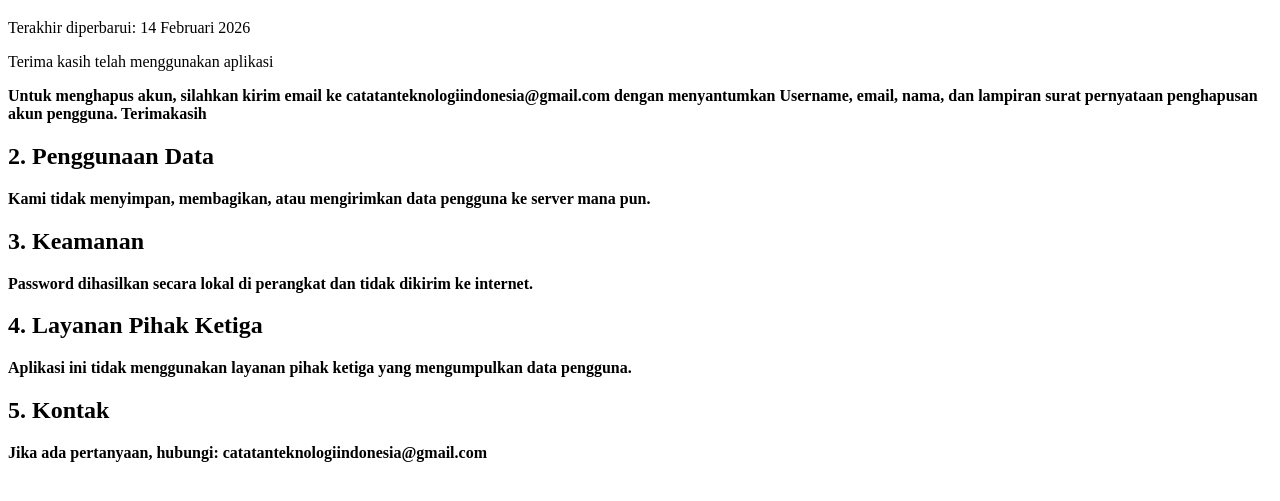
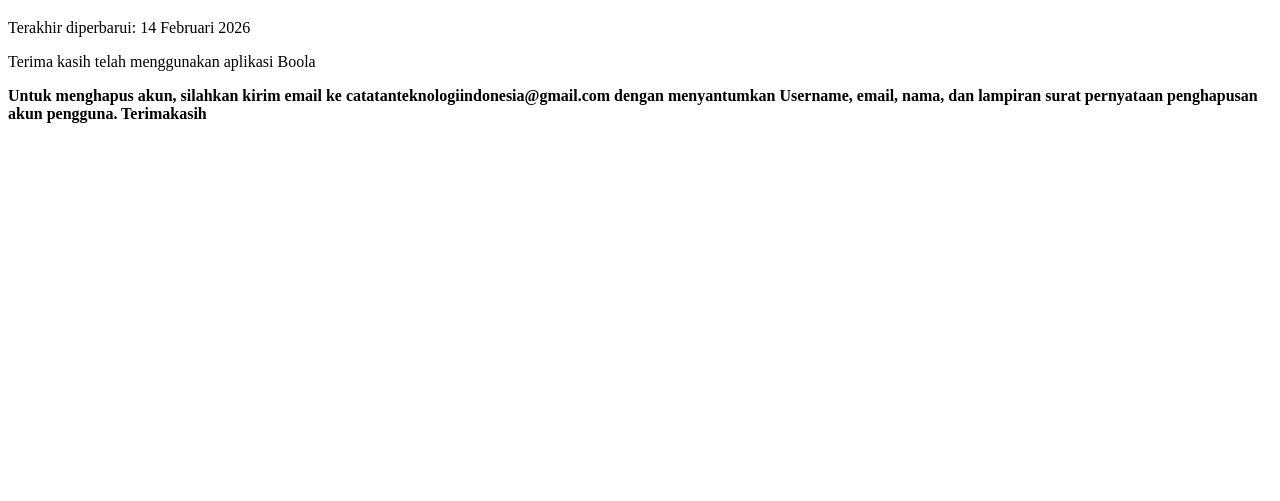
Before and after one commit to catatanteknologiindonesia-png/boola, a plain HTML site: page penghapusan_akun.html in a window 1280 px wide. Shown: the part 61-562 px from the top of the page. Drawn offline with Linux system fonts and the light colour scheme.

Commit message:
Update penghapusan_akun.html

```diff
--- a/penghapusan_akun.html
+++ b/penghapusan_akun.html
@@ -8,21 +8,8 @@
 <h1>Penghapusan Akun</h1>
 <p>Terakhir diperbarui: 14 Februari 2026</p>
 
-<p>Terima kasih telah menggunakan aplikasi <b>
+<p>Terima kasih telah menggunakan aplikasi Boola <b>
 
 <p>Untuk menghapus akun, silahkan kirim email ke catatanteknologiindonesia@gmail.com dengan menyantumkan Username, email, nama, dan lampiran surat pernyataan penghapusan akun pengguna. Terimakasih</p>
-
-<h2>2. Penggunaan Data</h2>
-<p>Kami tidak menyimpan, membagikan, atau mengirimkan data pengguna ke server mana pun.</p>
-
-<h2>3. Keamanan</h2>
-<p>Password dihasilkan secara lokal di perangkat dan tidak dikirim ke internet.</p>
-
-<h2>4. Layanan Pihak Ketiga</h2>
-<p>Aplikasi ini tidak menggunakan layanan pihak ketiga yang mengumpulkan data pengguna.</p>
-
-<h2>5. Kontak</h2>
-<p>Jika ada pertanyaan, hubungi: catatanteknologiindonesia@gmail.com</p>
-
 </body>
 </html>
```
